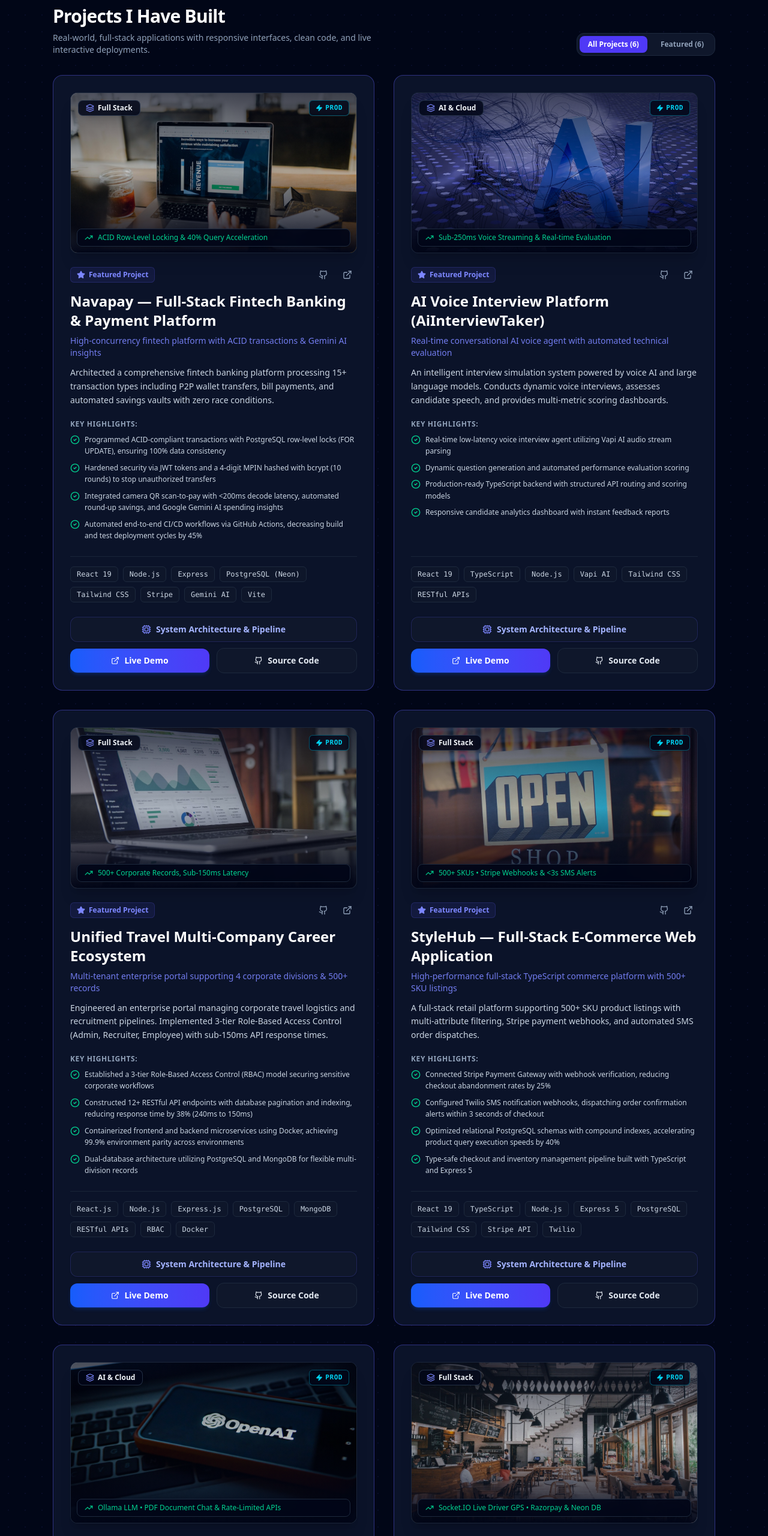
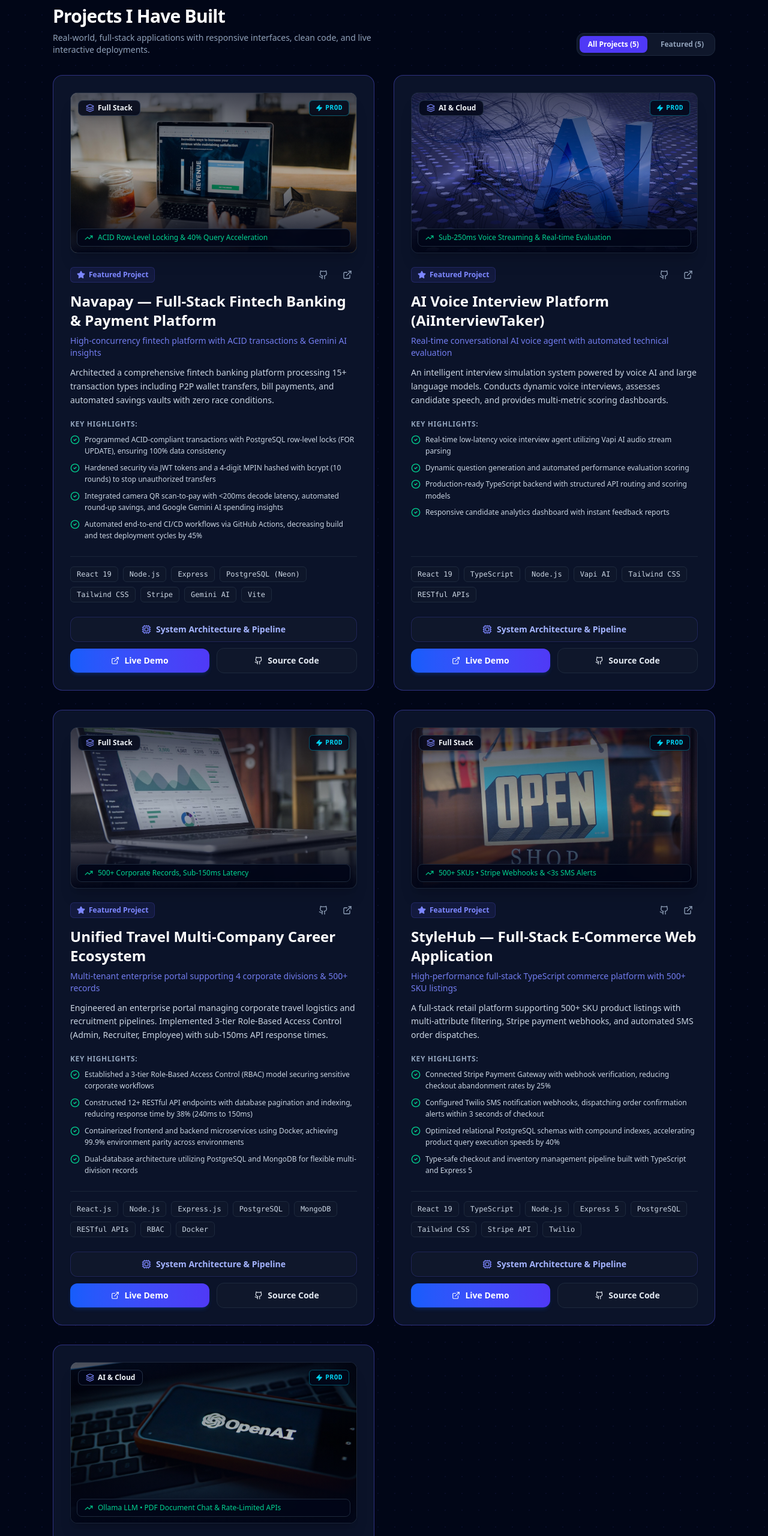
Before and after one commit to amitbuilds18/developer-portfolio, a React (Vite) app in the folder frontend/: page / in a window 1280 px wide. Shown: the part 2649-5209 px from the top of the page at 60% size. Built offline with nearby package versions, Linux system fonts and the light colour scheme; no server answers.

Commit message:
Remove private RSK project and assets from portfolio

```diff
--- a/frontend/src/data/portfolioData.ts
+++ b/frontend/src/data/portfolioData.ts
@@ -302,44 +302,6 @@
       metricHighlight: "Ollama LLM • PDF Document Chat & Rate-Limited APIs",
       featured: true,
     },
-    {
-      id: "rsk-quick-commerce",
-      title: "RSK — On-Demand Bakery, Sweets & Quick-Commerce Delivery Platform",
-      tagline: "Real-time delivery ecosystem with Socket.IO driver tracking, MSG91 OTP & Razorpay",
-      description:
-        "Architected a full-stack hyper-local delivery web platform for bakery, sweets, and dairy retail. Features live Socket.IO driver geolocation tracking, MSG91 mobile OTP auth, Neon PostgreSQL persistence, and tri-role dashboards for Customers, Store Admins, and Delivery Drivers.",
-      tags: ["Node.js", "Express", "PostgreSQL (Neon)", "Socket.IO", "Razorpay", "MSG91 OTP", "PWA", "Tailwind CSS"],
-      features: [
-        "Streamed bidirectional real-time order status updates and driver GPS coordinates using Socket.IO WebSockets",
-        "Programmed mobile-first OTP login flow integrated with MSG91 SMS gateway and fallback verification",
-        "Integrated Razorpay online payments with webhook verification alongside Cash on Delivery (COD) workflows",
-        "Engineered 3 dedicated role-based portals: Customer Storefront, Store Manager Catalog/Metrics, and Driver Delivery Hub",
-      ],
-      architecture: {
-        overview: "High-concurrency on-demand quick-commerce delivery architecture featuring bidirectional WebSocket telemetry, ACID relational order processing, and payment gateway webhooks.",
-        flow: [
-          "Customer PWA Storefront (Product Catalog, Cart & MSG91 Mobile OTP Auth)",
-          "WebSocket Gateway: Socket.IO bi-directional driver GPS telemetry & live order state synchronization",
-          "API & Business Logic: Express REST Microservices with Session Security",
-          "Database Engine: Neon Serverless PostgreSQL managing inventory, order transactions & customer addresses",
-          "Payment & SMS Gateways: Razorpay Webhooks (Online/COD) & MSG91 SMS Infrastructure"
-        ],
-        technicalHighlights: [
-          "Socket.IO WebSocket room multiplexing enabling sub-100ms driver coordinate broadcasting to customers",
-          "ACID-compliant order state machine guaranteeing linear state transitions (Placed -> Prepped -> Picked Up -> Delivered)",
-          "Role-based security middleware isolating Admin store metrics, Driver delivery feeds, and Customer order history",
-          "PWA-ready mobile responsive frontend optimized for low-bandwidth cellular connections"
-        ]
-      },
-      liveUrl: "https://github.com/ravishah20003-collab/rsk",
-      githubUrl: "https://github.com/ravishah20003-collab/rsk",
-      image: "/projects/rsk-delivery.jpg",
-      fallbackImage: "https://images.unsplash.com/photo-1555396273-367ea4eb4db5?auto=format&fit=crop&w=1200&q=80",
-      categoryBadge: "Full Stack",
-      prodBadge: "PROD",
-      metricHighlight: "Socket.IO Live Driver GPS • Razorpay & Neon DB",
-      featured: true,
-    },
   ] as Project[],
 
   experience: [
```
Also changed, not shown: frontend/public/projects/rsk-delivery.jpg (deleted).
